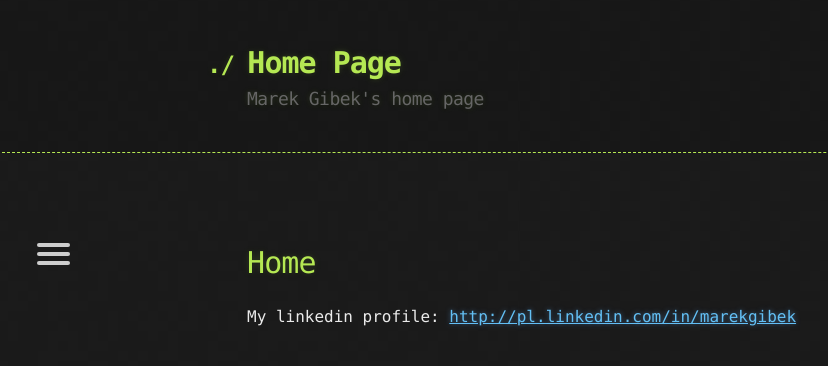
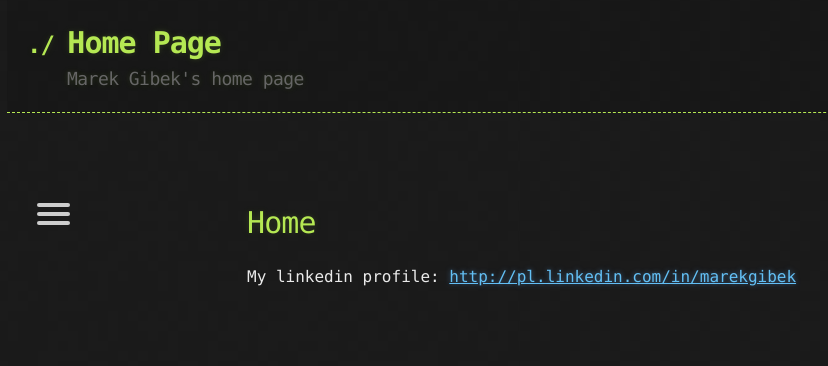
Before and after one commit to marek-g/marek-g.github.io, a Jekyll site: the page built from index.md, in a window 1280 px wide. Shown: the top 366 px of the page, without its empty margins (13-841 px from the left). Built offline with Jekyll 4.4.1, drawn with Linux system fonts in a browser that asks for light colours.

Commit message:
Fixed header position.

```diff
--- a/_includes/header.html
+++ b/_includes/header.html
@@ -1,5 +1,5 @@
 <header>
-    <div class="container">
+    <div>
         <h1>{{ site.title | default: site.github.repository_name }}</h1>
         <h2>{{ site.description | default: site.github.project_tagline }}</h2>
     </div>
--- a/_sass/jekyll-theme-hacker.scss
+++ b/_sass/jekyll-theme-hacker.scss
@@ -54,8 +54,8 @@ header {
   background: rgba(0, 0, 0, 0.1);
   width: 100%;
   border-bottom: 1px dashed $conifer; //header;
-  padding: 20px 0;
-  margin: 0 0 40px 0;
+  padding: 20px 60px;
+  margin: 0 0 40px 20px;
 }
 
 header h1 {
```
